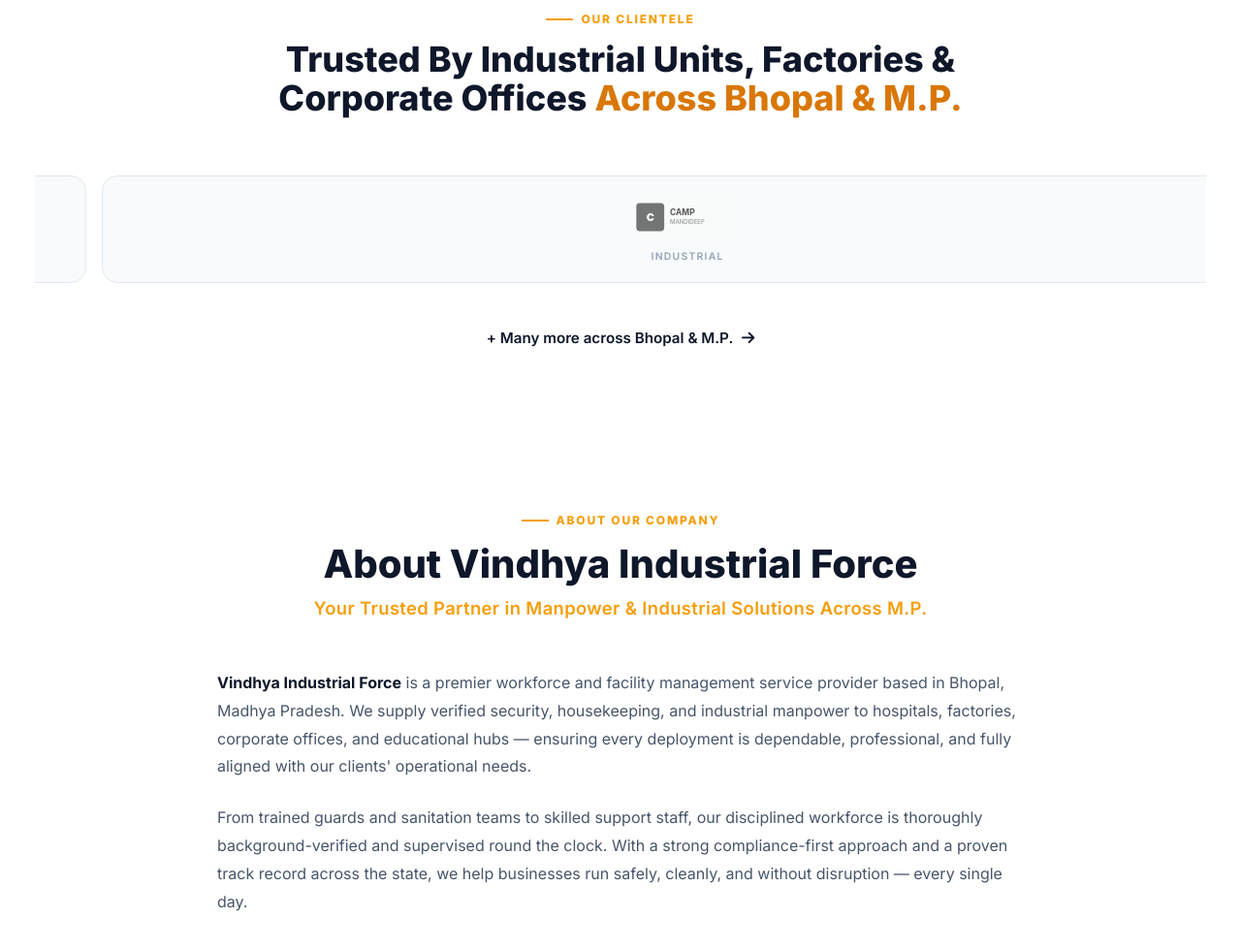
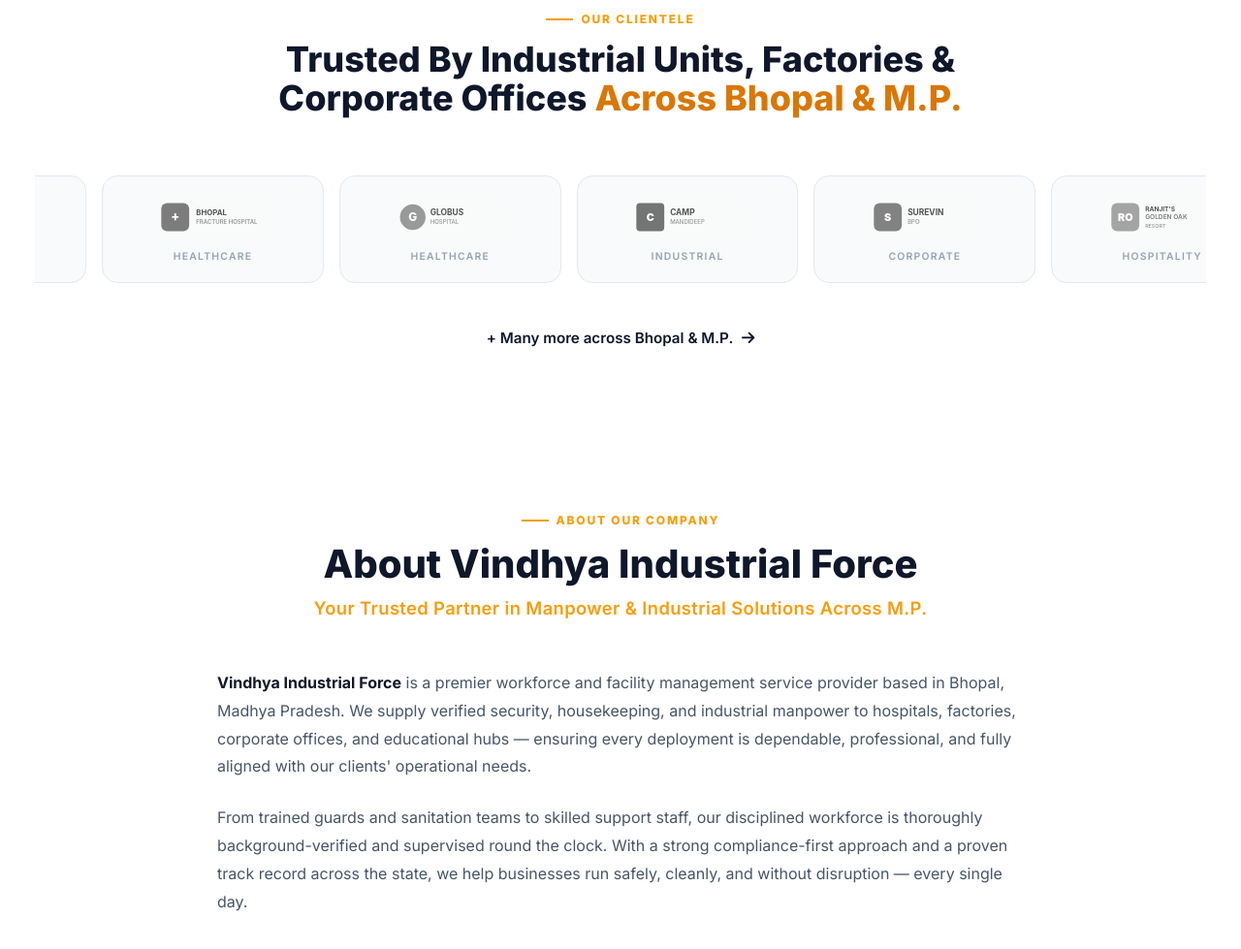
Before and after one commit to PKTiwariOffice/VindhyaIndustrialForce, a website: page index.html in a window 1280 px wide. Shown: the part 896-1875 px from the top of the page at 97% size. Drawn offline with nearby package versions, Linux system fonts and the light colour scheme.

Commit message:
Fix client logo carousel: correct Splide script load order and perPage option

```diff
--- a/index.html
+++ b/index.html
@@ -559,10 +559,10 @@
         </div>
     </footer>
 
+    <!-- Splide.js carousel library (must load BEFORE main.js) -->
+    <script src="https://cdn.jsdelivr.net/npm/@splidejs/splide@4.1.4/dist/js/splide.min.js"></script>
+
     <!-- Modular JavaScript -->
     <script src="/js/main.js" defer></script>
-
-    <!-- Splide.js carousel library -->
-    <script src="https://cdn.jsdelivr.net/npm/@splidejs/splide@4.1.4/dist/js/splide.min.js"></script>
 </body>
 </html>
--- a/js/main.js
+++ b/js/main.js
@@ -103,11 +103,11 @@
         arrows: false,
         pagination: false,
         gap: '1rem',
-        perView: 6,
+        perPage: 6,
         breakpoints: {
-          1280: { perView: 5 },
-          1024: { perView: 3 },
-          640: { perView: 2 }
+          1280: { perPage: 5 },
+          1024: { perPage: 3 },
+          640: { perPage: 2 }
         }
       }).mount();
     }
```
